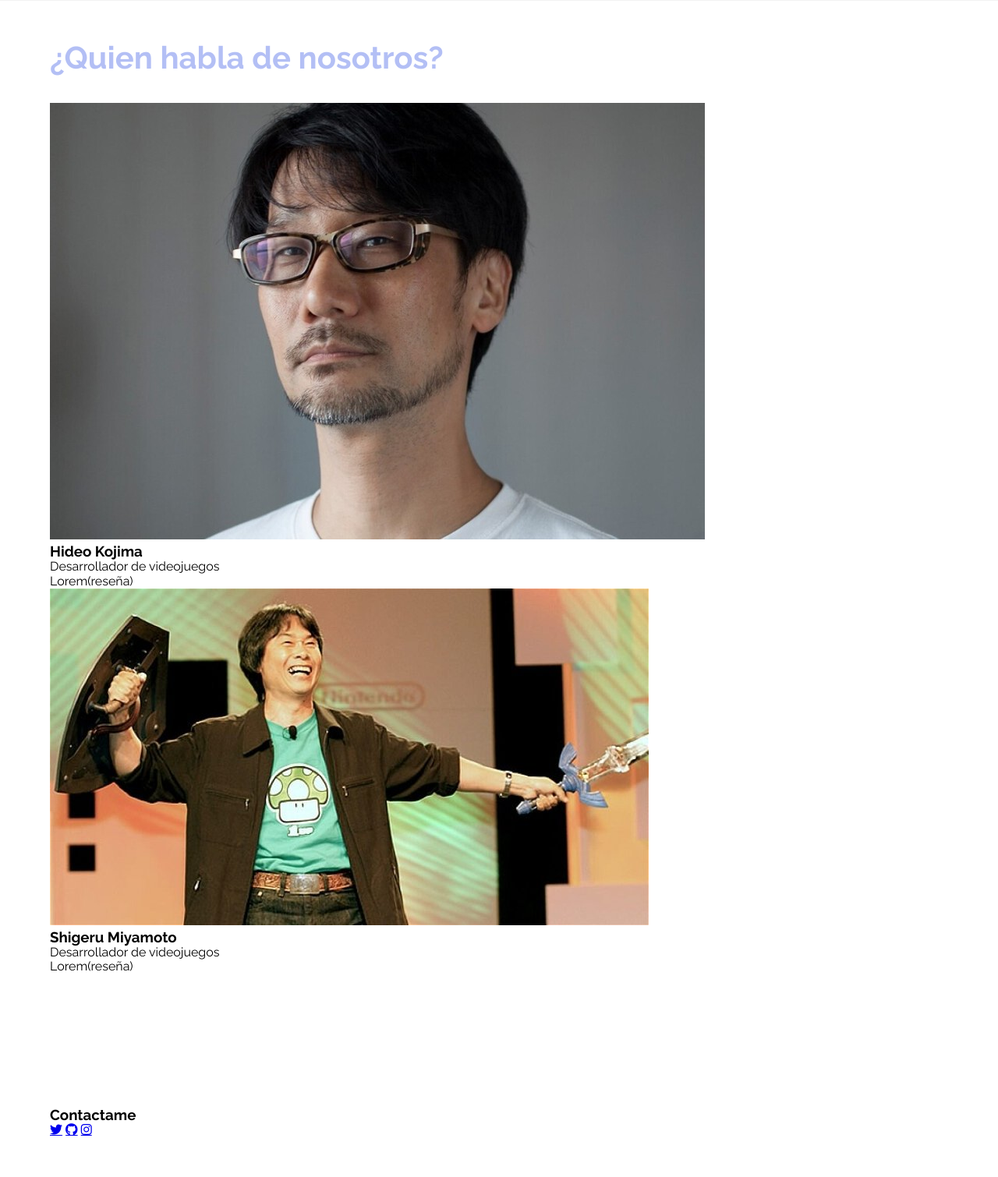
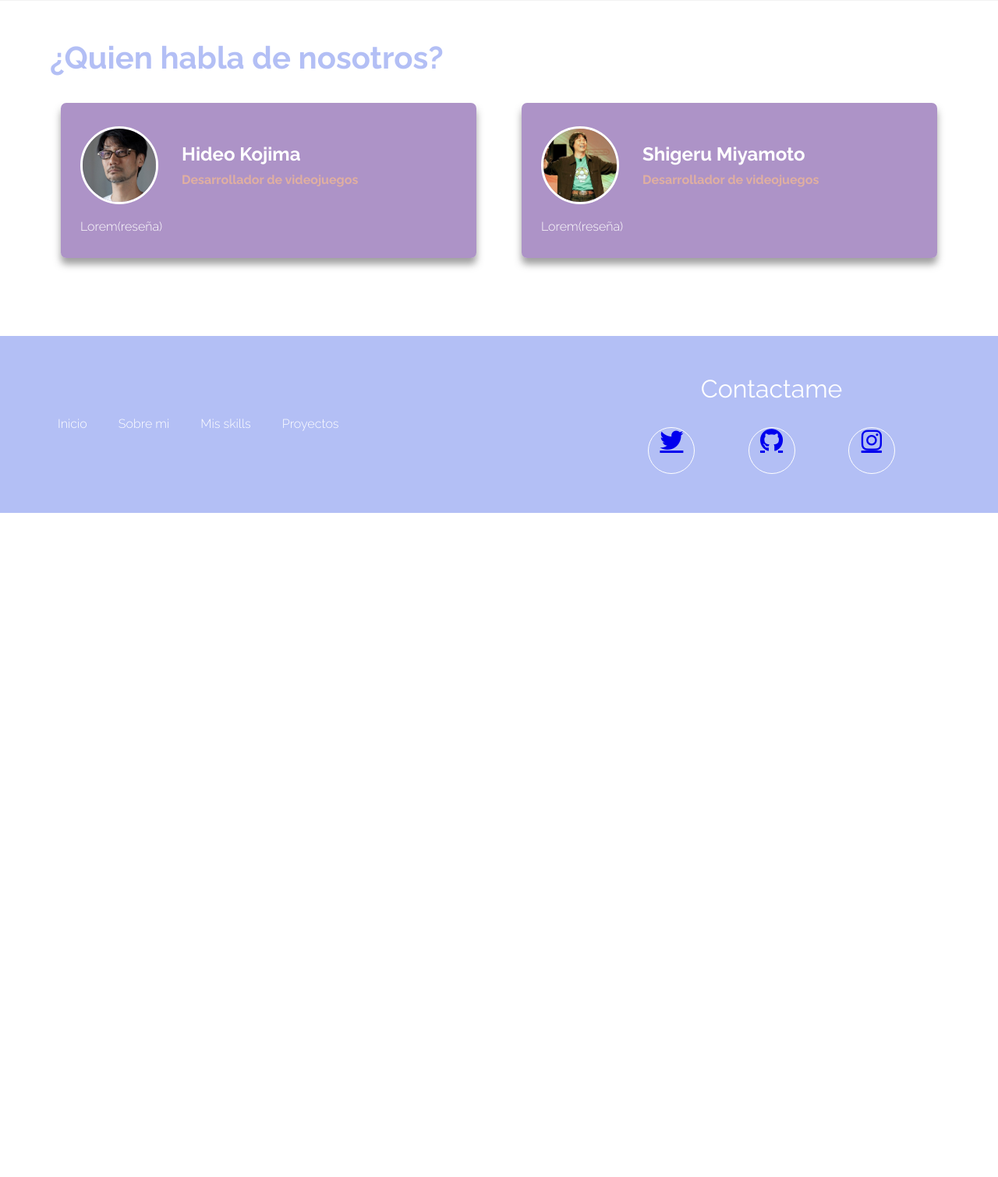
Before and after one commit to AlejandroCorona02/Frameworks-Cursos, a Flask app: page / in a window 1280 px wide. Shown: the part 2740-4250 px from the top of the page at 78% size. After the commit the page ends 3398 px from the top, so only its background shows below. Run offline with Flask 3, Linux system fonts and the light colour scheme; some libraries are stand-ins or nearby versions.

Commit message:
CSS-PostFinal
Solo faltaria el footer para terminar la pagina web como tal, despues de esto solo comenzaria a hacer las notas para subuirlas en el siguiente por lo pronto solo es avance

```diff
--- a/CSS/Proyecto de pagina Web/static/css/estilos.css
+++ b/CSS/Proyecto de pagina Web/static/css/estilos.css
@@ -245,3 +245,97 @@
     margin-top: 10px;
     font-size: 30px;
 }
+
+/*Testimony*/
+
+.testimony__grid{
+    width: 100%;
+    display: grid;
+    grid-template-columns: 1fr 1fr;
+    gap: 30px;
+}
+
+.testimony__items{
+    width: 95%;
+    margin: auto;
+    background: var(--color-secundary);
+    box-shadow: 0 8px 10px rgb(66,66,66, .5);
+    border-radius: 7px;
+    padding: 30px 25px;
+    color: #ffffff;
+    margin-bottom: 50px;
+}
+
+.testimony__person{
+    display: flex;
+    align-items: center;
+    margin-bottom: 20px;
+}
+
+.testimony__img{
+    width: 100px;
+    min-width: 100px;
+    height: 100px;
+    object-fit: cover;
+    object-position: -20px ;
+    border-radius: 50%;
+    border: 3px solid #ffffff;
+    margin-right: 30px;
+}
+
+.testimony__name{
+    font-size: 1.5rem;
+    margin-bottom: 10px;
+
+}
+
+.testimony__verification{
+    color: #E0AFA0;
+    font-weight: 700;
+}
+
+.testimony__review{
+    font-weight: 300;
+
+}
+
+/*FOOTER*/
+.footer{
+    background-color: var(--color-primary);
+
+}
+
+.footer__grid{
+    display: grid;
+    grid-template-columns: 3fr 2fr;
+    gap: 20px;
+    align-items: center;
+}
+.footer__title{
+    font-weight: 400;
+    color: #ffffff;
+    font-size: 2rem;
+    margin-bottom: 30px;
+    text-align: center;
+}
+
+.footer__icons{
+    display: flex;
+    justify-content: space-evenly;
+    }
+
+.footer__container-icons{
+    display: inline-block;
+    width: 60px;
+    height: 60px;
+    color: #ffffff;
+    text-align: center;
+    border: 1px solid #ffffff;
+    border-radius: 50px;
+}
+
+.footer__icons{
+    color: #fff;
+    font-size: 30px;
+    text-decoration: none;
+}
--- a/CSS/Proyecto de pagina Web/templates/index.html
+++ b/CSS/Proyecto de pagina Web/templates/index.html
@@ -124,7 +124,7 @@
                         <img src="{{url_for('static', filename = 'img/9.jpeg')}}" class="testimony__img">
                         <div class="testimony__text">
                             <h3 class="testimony__name">Hideo Kojima</h3>
-                            <p class="testimony_verification">Desarrollador de videojuegos</p>
+                            <p class="testimony__verification">Desarrollador de videojuegos</p>
                         </div>
                     </div>
 
@@ -136,7 +136,7 @@
                         <img src="{{url_for('static', filename = 'img/10.jpg')}}" class="testimony__img">
                         <div class="testimony__text">
                             <h3 class="testimony__name">Shigeru Miyamoto</h3>
-                            <p class="testimony_verification">Desarrollador de videojuegos</p>
+                            <p class="testimony__verification">Desarrollador de videojuegos</p>
                         </div>
                     </div>
 
```
